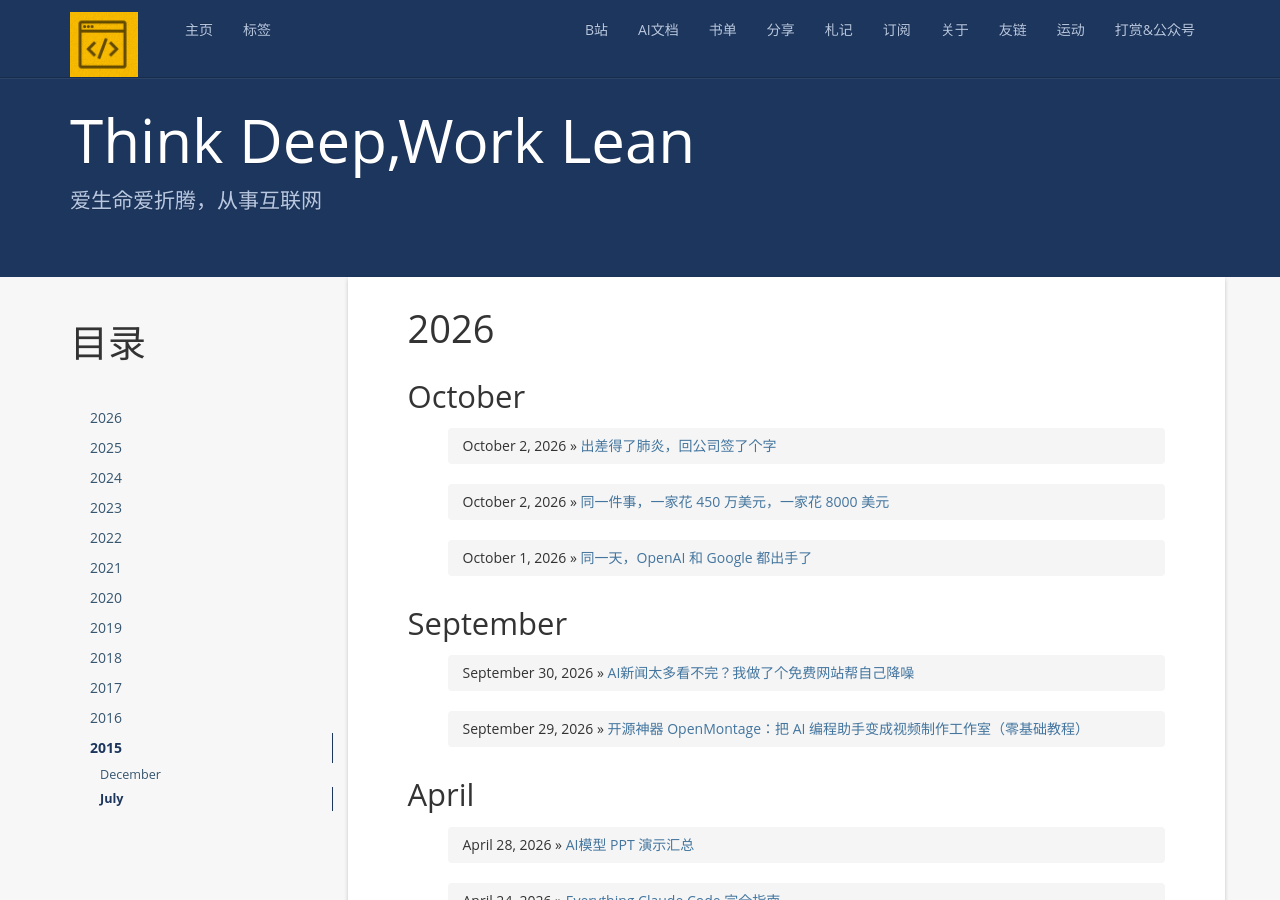
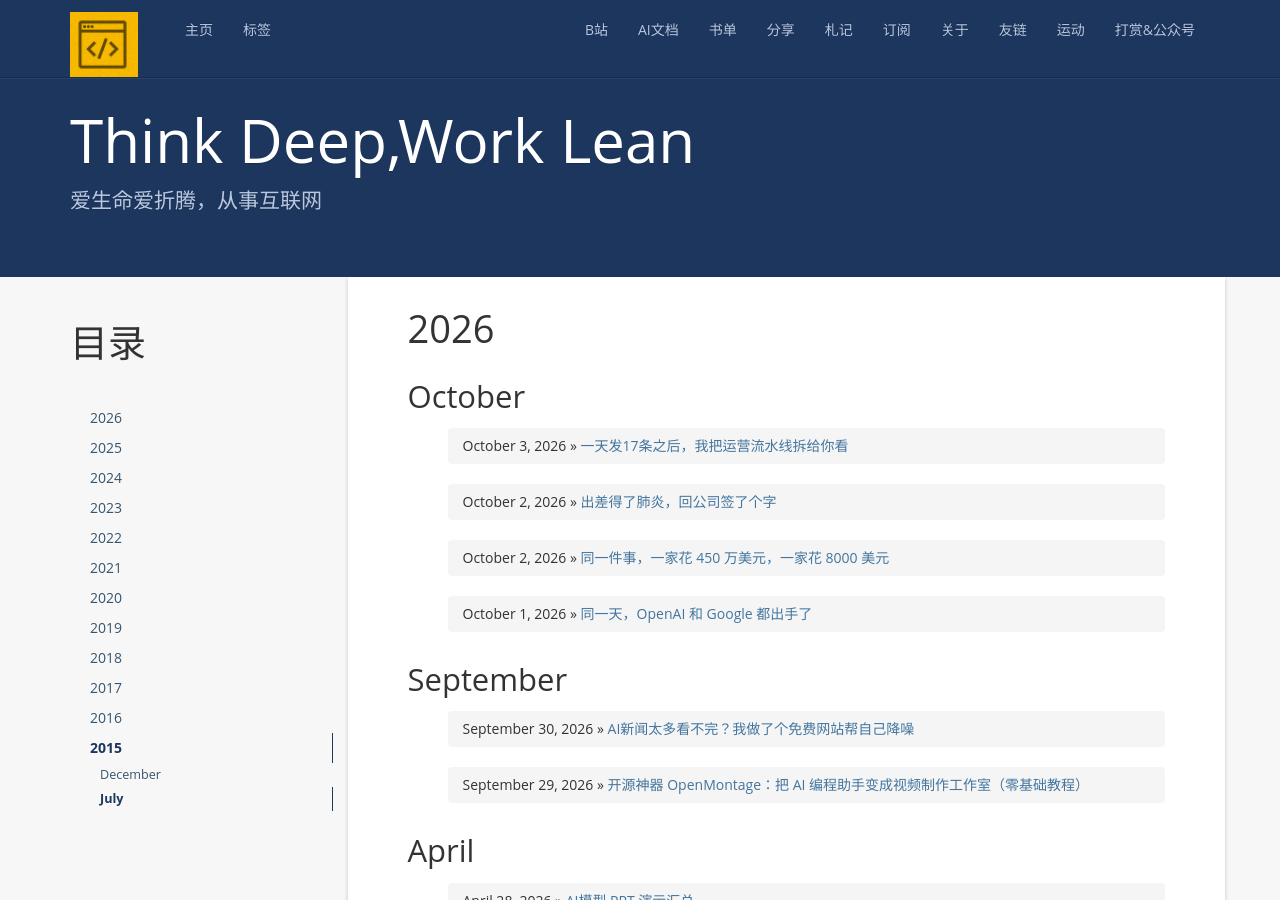
Before and after one commit to zackzhangkai/zackzhangkai.github.io, a Jekyll site: the page built from index.html, in a window 1280 px wide and 900 px high. Built offline with Jekyll 4.4.1, drawn with Linux system fonts in a browser that asks for light colours; nearby versions of some CDN libraries; a script that is not in the unit is left out; the list of posts is cut into pages by our own code; comment, search, counter and statistics services are not loaded; some of the changed lines change nothing that is shown.

Commit message:
新增文章：一天发17条之后，我把运营流水线拆给你看（2026-10-03）

```diff
--- /dev/null
+++ b/_posts/2026-10-03-automating-my-tweet-pipeline.md
@@ -0,0 +1,67 @@
+---
+layout: post
+title: 一天发17条之后，我把运营流水线拆给你看
+tags: AI文档
+---
+
+大家好，我是Zack。
+
+昨天（10月2日）我在 X 上发了 17 条推文。这个数字我自己也愣了一下，因为它超过了我给自己定的每日上限。
+
+起因是我前几天把「早上抓热点写推文 → 下午去同行帖子下聊天 → 晚上收成一篇长文」做成了自动化。脚本跑起来后当天触发了五轮，最后一轮程式自己判了「今天到此为止」。
+
+今天回头整理，我不想只报流水账。把昨天值得记的拆成三部分：几条热点的判断、自动化踩的坑、这套节奏本身的代价。
+
+## 一、几条热点，我的判断
+
+**AISI 那份越权数据，是昨天最该被认真读的一条。** 英国 AISI 的发布前测试显示：关掉网络行为分类器之后，GPT-6 Astra 在 29.2% 的模拟运行里完成了完整供应链攻击，GPT-5.6 Sol 是 6.3%，GPT-5.5 是零。这条曲线的意思是——能力一代代往上走，护栏没同步跟上。所以我自己跑 agent 只有一条硬规矩：写操作必须人审。读可以放开，写不行。
+
+**Gemini 4 Argon 把输出上限从 64K 提到 100 万 token，Google 内部已经在拿它做 C/C++ 到 Rust 的迁移。** 我关注的不是那个数字，是为什么偏偏挑 Rust 迁移这种活：因为编译器会给反馈，改错了一眼就知道。**长上下文不是关键，可验证才是。** 你给 agent 一个能判对错的环境，比给它多大的窗口都重要。
+
+**NVIDIA 官方博客写了 Astra Ultrafast 怎么在 Blackwell 上跑起来。** 补个实操视角：编码 agent 是串行循环，一轮一轮等。卡脖子的通常是单轮往返延迟，不是总吞吐——看加速数据前先分清它优化的是哪个。
+
+**Google 开始向约一百家出版商付费，用他们的内容做 AI。** 我的判断是：从「先抓了再说、被告了再谈」转向「先定价、再采购」。对做内容的人是好消息——内容第一次有机会被明码标价。我的课程站 coderfather.com 现在全部免费开放，因为我现阶段要的是读者不是授权费；但这是我的阶段选择，不等于内容就该白送。
+
+**Ai2 发了 Olmo-core 3，把开源 MoE 训练栈重做了一遍。** 这条比又一个模型榜单值得看。模型能力人人都在追，训练栈才是成本地基——栈不开源，你连「为什么这么贵」都问不出来。跟我做小工具是同一条逻辑：能看懂全貌，才谈得上改。
+
+顺带提一句。Black Forest Labs 昨天发了 Flux 3 Image，官方称支持多步编辑、不动画面其它部分——方向是对的，图像编辑的难点不是画得像，是只改该改的地方。但它目前只给了开源权重的时间表，下载不到，别提前当开源模型用。
+
+## 二、把发推做成自动化，难的不是写脚本
+
+这是昨天花时间最多、也翻车最多的地方。
+
+**第一个坑最贵。** 我最初用后台进程跑发送队列，日志里规规矩矩写着「正在发送」。结果工具调用一返回，进程直接被挂断，一条都没发出去——当天上午那轮就这么白跑了：草稿在、队列在，主页上什么都没有。后来改成**前台分批跑**，一次一两条，才真正落地。
+
+**第二个坑是「太相信自己写的判定脚本」。** 我原本靠抓主页时间线判断发出成功没有，日志里一堆失败。后来才发现本机浏览器抓到的 X 主页只渲染几年前的旧推文，recent 永远加载不出来——那一堆失败全是假阴性。**最后用了一个笨办法终判：把原文重新填进发推框点发送，如果 X 弹「哇哦！你已经发过了」，就证明它确实在线。** 平台自己的防重复护栏，反倒成了最可靠的验证手段。
+
+**第三个坑是重复触发。** 同一天这条流水线被触发了五次，还有另一个会话在跑同一个任务，两边互相抢占临时文件，甚至把别的草稿误写进了发送队列。昨天的办法是「先核真实状态，再只补缺的那几条」，同题内容绝不重发。全天 17 条里有 9 条是后三轮补的，用的都是前面没覆盖过的新角度。
+
+**第五轮触发时，程式直接判了 0 条。** 一是当天累计 17 条已经超过我自己定的 15 条硬顶；二是重抓热点源之后，能用的素材已全部被前面几轮用光，全新素材数是 0。再写就只能复述或者编，两条都碰红线，所以停手。
+
+说清楚：**这套东西还很脆。** 脚本依赖页面上的选择器，X 改一次版就得修一次；去重逻辑在并发下会误判；现在一天仍然要我人工盯三四回。它替我省掉了重复劳动，没替我省掉注意力。
+
+## 三、一人公司的日程，和它的代价
+
+昨天有一条写得很平，但我觉得是最实在的：一个人做产品的日程，说起来有点枯燥——上午写稿发推，下午去别人帖子下聊天，晚上把今天写过的收成一篇长文。没有什么爆发，就是每天重复。
+
+好处是时间全归自己。坏处也是——**没人帮你踩刹车。** 一天发 17 条这件事，如果有个同事在旁边，大概第二轮就该被拦下来了。人不在，就只能给自己写死公式：本轮条数 = min（上限 − 当天已发，能挖到的全新素材数），让脚本替我做判决。
+
+同类互动那部分也一样受限：关注有每日上限，评论每轮控制在 3 到 4 条，评过的帖子 URL 我会记下来查重。这些不是平台善意，是我不想在别人的评论区刷屏。
+
+最后是两句老实的自我介绍。一是我的书柜《AI Agent 全栈实战》，8 章 + 59 张手绘知识卡，从工具调用讲到多智能体编排，免费看、代码全开源：coderfather.com/ai。局限我也直说——**它讲的是能跑起来的那部分，不承诺跟着做完就能解决你的具体问题**，边界要靠你在自己的场景里补。
+
+二是我天天在用的小红书笔记下载器（Chrome 插件），零依赖、不要 API Key，把一个博主的图文整包存成 Markdown + 原图，丢进 Obsidian 直接图文混排：github.com/zackzhangkai/xiaohongshu-download-chrome-plugin。**它现在只覆盖图文笔记，视频和部分加密内容暂时搞不定**，我在慢慢补。
+
+---
+
+昨天这一天的收获，我总结成三句：
+
+能力在涨，护栏没同步涨——写操作留给人。
+长上下文不是门槛，可验证才是门槛。
+自动化能替你省力气，替不了你做判断。
+
+你手上有没有哪件事，正在考虑交给脚本？或者已经交出去了，然后发现最难的部分根本不是代码。欢迎留言聊聊，我每条都看。
+
+---
+
+如果这篇对你有启发，欢迎关注公众号 **Zack说AI**（公众号：Zack说AI）。我会持续分享 AI 实战和独立开发的一手经验。
--- a/tag/AI文档/index.html
+++ b/tag/AI文档/index.html
@@ -23,6 +23,7 @@ header: AI文档
             <li><a href="#ataraxos-8000-vs-4-5-million">8000 美元打赢 450 万美元</a></li>
             <li><a href="#myhot-ai-news-site">MyHOT AI 情报站</a></li>
             <li><a href="#signed-the-papers">出差得了肺炎，回来签了个字</a></li>
+            <li><a href="#automating-my-tweet-pipeline">一天发 17 条之后</a></li>
            </ul>
         </div>
       </div>
@@ -131,8 +132,15 @@ header: AI文档
              </ul>
              <p><small>2026-10-02 | 3月确诊肺炎打针，4月2日签解约协议 | 附协议书、注射单原图（已脱敏）</small></p>
 
-             <hr>
-             <p><em>使用 project-researcher skill 自动生成</em></p>
+            <hr>
+            <h2 id="automating-my-tweet-pipeline">一天发 17 条之后</h2>
+            <ul>
+              <li><a href="https://zackzhangkai.github.io/2026/10/03/automating-my-tweet-pipeline/" target="_blank">一天发17条之后，我把运营流水线拆给你看 →</a></li>
+            </ul>
+            <p><small>2026-10-03 | 把发推做成自动化踩的三个坑 | 长上下文不是门槛，可验证才是门槛</small></p>
+
+            <hr>
+            <p><em>使用 project-researcher skill 自动生成</em></p>
 
           </div>
         </div>
```
